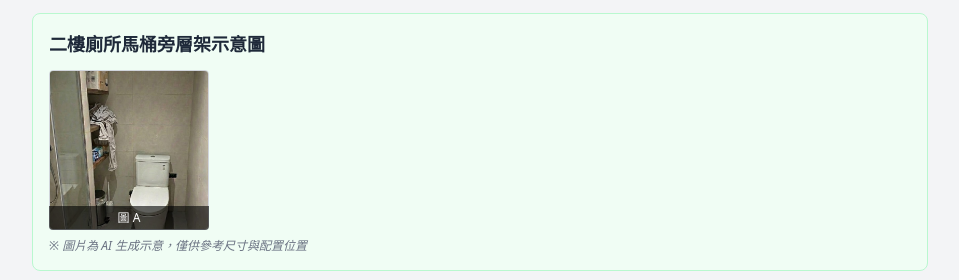
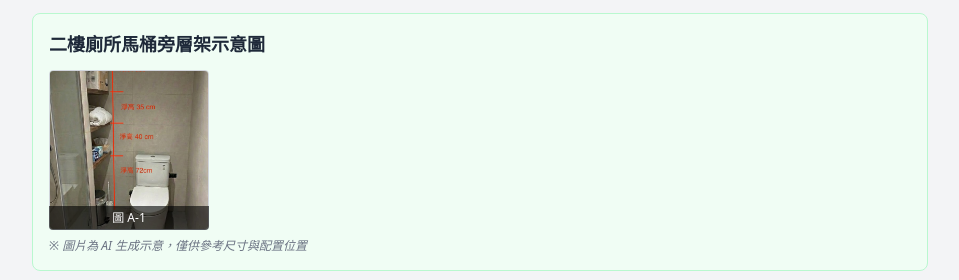
Before and after one commit to backas36/home-phase-01, a React (Vite) app: page / in a window 1280 px wide. Shown: the part 335-615 px from the top of the page, without its empty margins (160-1119 px from the left). Built offline with nearby package versions, Linux system fonts and the light colour scheme.

Commit message:
fix: rename A.jpg to A-1.jpg
Co-Authored-By: Claude Opus 4.5 <noreply@anthropic.com>

```diff
--- a/src/data.ts
+++ b/src/data.ts
@@ -25,7 +25,7 @@ export const decidedItems: DecidedItem[] = [
   {
     id: 3,
     title: "二樓廁所馬桶旁層架示意圖",
-    images: ["A.jpg"],
+    images: ["A-1.jpg"],
   },
   {
     id: 4,
```
Also changed, not shown: public/images/A-1.jpg (added), public/images/A.jpg (deleted).
